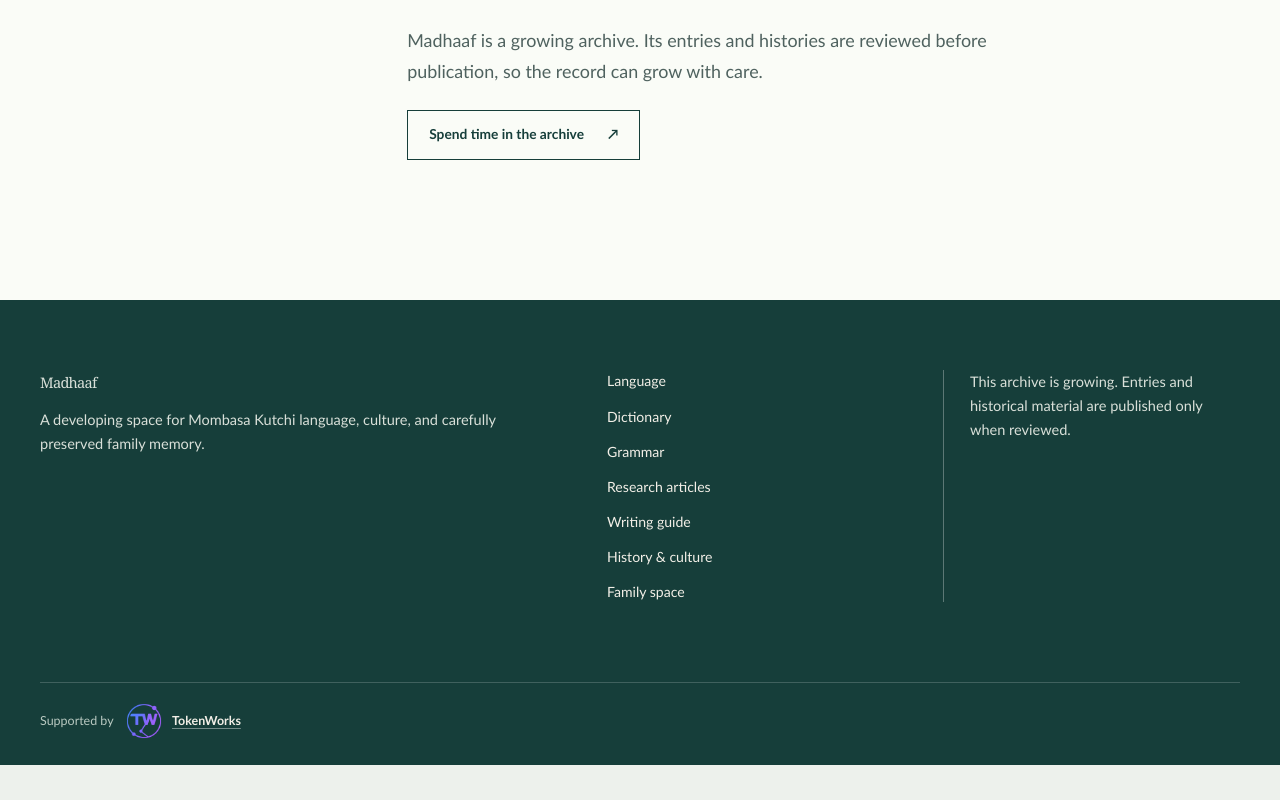
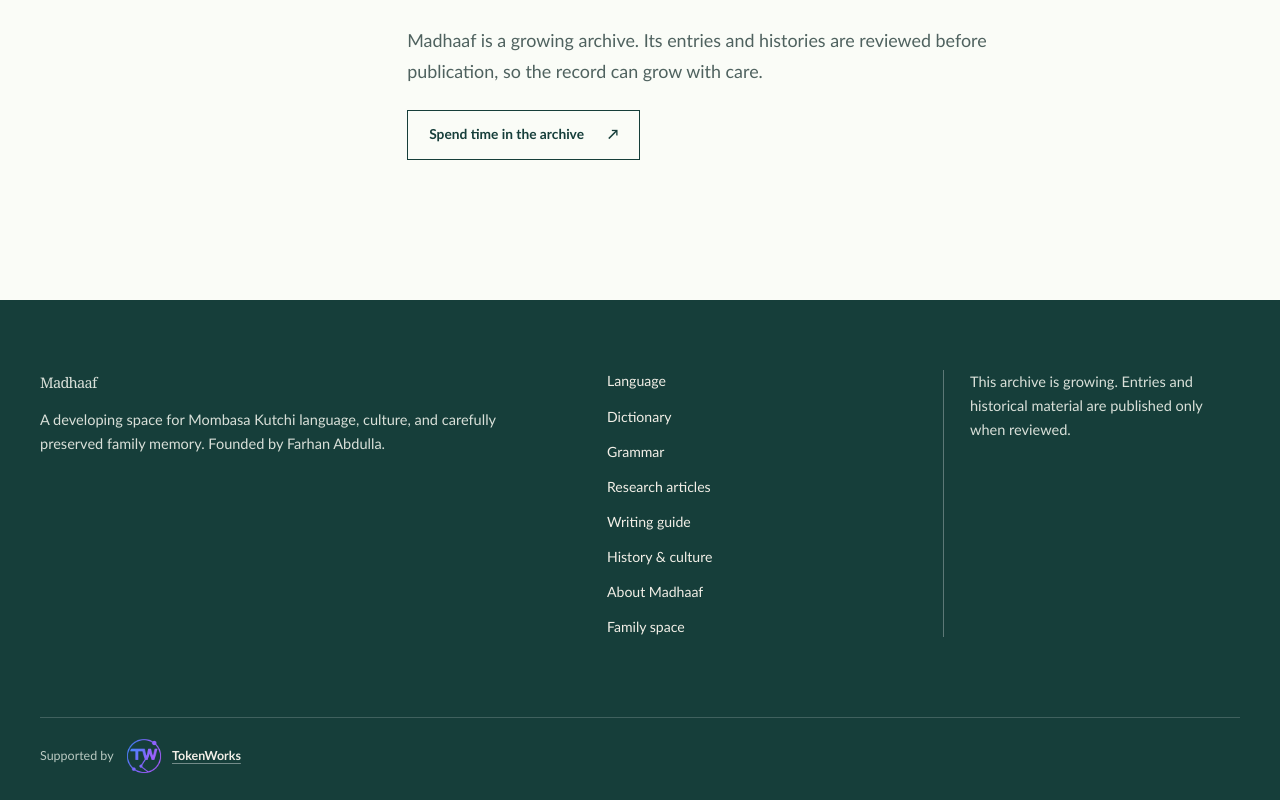
Before and after one commit to Fabdulla1/Madhaaf, a Next.js app: page / in a window 1280 px wide. Shown: the part 4109-4909 px from the top of the page. Before the commit the page ends 4874 px from the top, so only its background shows below. Built offline with nearby package versions, Linux system fonts and the light colour scheme; no server answers.

Commit message:
edit(site): bring About, grammar, writing and language pages into Farhan's voice

```diff
--- a/src/components/public/footer.tsx
+++ b/src/components/public/footer.tsx
@@ -9,7 +9,7 @@ export function PublicFooter() {
           <p className="footer-wordmark">Madhaaf</p>
           <p>
             A developing space for Mombasa Kutchi language, culture, and
-            carefully preserved family memory.
+            carefully preserved family memory. Founded by Farhan Abdulla.
           </p>
         </div>
         <nav aria-label="Footer navigation">
@@ -19,6 +19,7 @@ export function PublicFooter() {
           <Link href="/language/articles">Research articles</Link>
           <Link href="/orthography">Writing guide</Link>
           <Link href="/history">History &amp; culture</Link>
+          <Link href="/about">About Madhaaf</Link>
           <Link href="/family">Family space</Link>
         </nav>
         <p className="footer-note">
```
